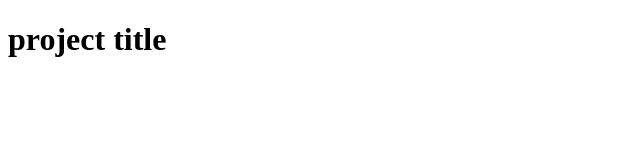
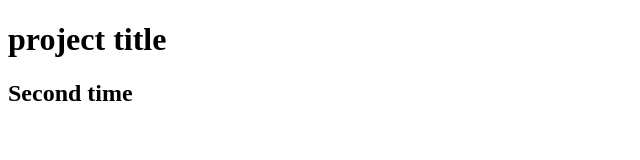
Before and after one commit to Clement08062262366/index.html, a plain HTML site: page index.html in a window 1280 px wide. Shown: the whole page, without its empty margins (0-640 px from the left). Drawn offline with Linux system fonts and the light colour scheme.

Commit message:
second commit

```diff
--- a/index.html
+++ b/index.html
@@ -7,5 +7,6 @@
 </head>
 <body>
     <h1>project title</h1>
+    <h2>Second time</h2>
 </body>
 </html>
```
